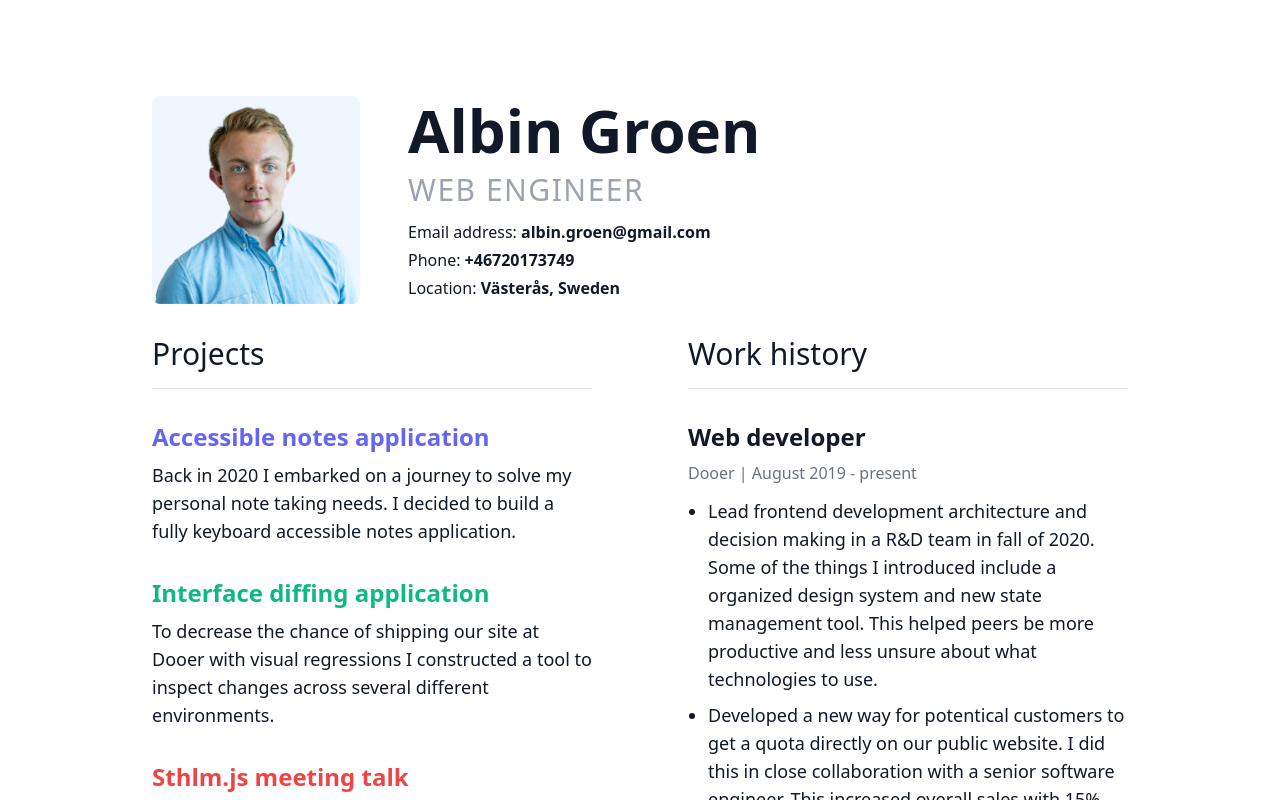
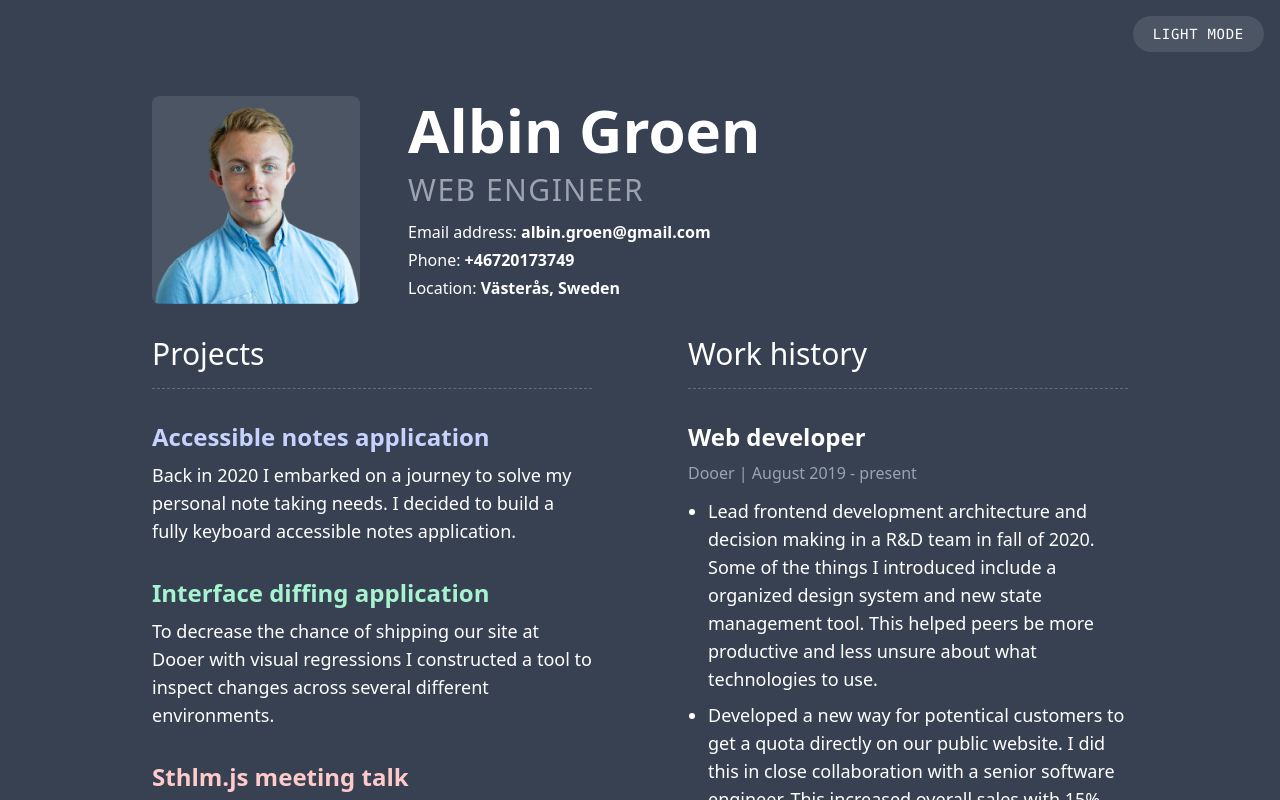
Before and after one commit to sunapi386/portfolio-lite, a Next.js app in the folder cv/: page / in a window 1280 px wide. Built offline with nearby package versions, Linux system fonts and the light colour scheme.

Commit message:
:lipstick: Dark mode light mode toggle

```diff
--- a/cv/pages/_app.js
+++ b/cv/pages/_app.js
@@ -1,11 +1,25 @@
-import '../styles/globals.css'
+import { useState } from "react";
+import "../styles/globals.css";
 
 function MyApp({ Component, pageProps }) {
+  const [darkMode, setDarkMode] = useState(true);
+
   return (
-    <div className="antialiased text-gray-900 dark:text-white dark:bg-gray-700 h-screen overflow-auto">
-      <Component {...pageProps} />
+    <div className={darkMode ? "dark" : undefined}>
+      <div className="antialiased text-gray-900 dark:text-white dark:bg-gray-700 h-screen overflow-auto">
+        <div className="absolute right-0 top-0 p-4">
+          <button
+            className="px-5 py-2 rounded-full bg-gray-100 dark:bg-gray-600 cursor-pointer uppercase text-sm tracking-wider font-mono"
+            onClick={() => setDarkMode(!darkMode)}
+          >
+            {darkMode ? "Light mode" : "Dark mode"}
+          </button>
+        </div>
+
+        <Component {...pageProps} />
+      </div>
     </div>
-  )
+  );
 }
 
-export default MyApp
+export default MyApp;
--- a/cv/pages/index.tsx
+++ b/cv/pages/index.tsx
@@ -12,9 +12,9 @@ export default function Home() {
       <div className="max-w-screen-lg mx-auto py-24 px-6">
         <header className="flex flex-col lg:flex-row text-center lg:text-left items-center space-y-8 lg:space-y-0 lg:space-x-12">
           <img
+            className="w-52 rounded-lg bg-blue-50 dark:bg-gray-600 object-contain object-bottom"
+            alt="Albin Groen profile"
             src="/profile.png"
-            className="w-52 rounded-lg bg-blue-50 dark:bg-gray-600 object-contain object-bottom"
-            alt=""
           />
           <div>
             <h1 className="text-6xl font-bold">Albin Groen</h1>
--- a/cv/tailwind.config.js
+++ b/cv/tailwind.config.js
@@ -20,7 +20,7 @@ module.exports = {
       ],
     },
   },
-  darkMode: "media",
+  darkMode: "class",
   theme: {
     extend: {},
   },
```
